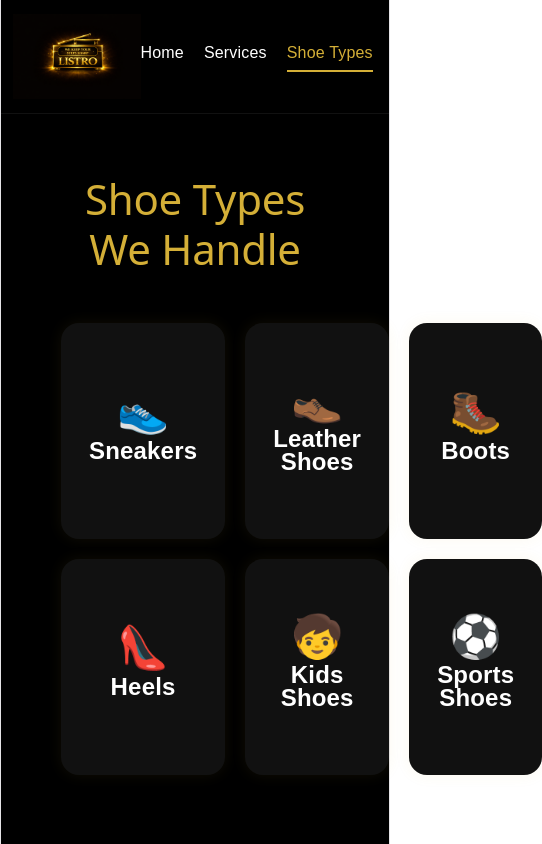
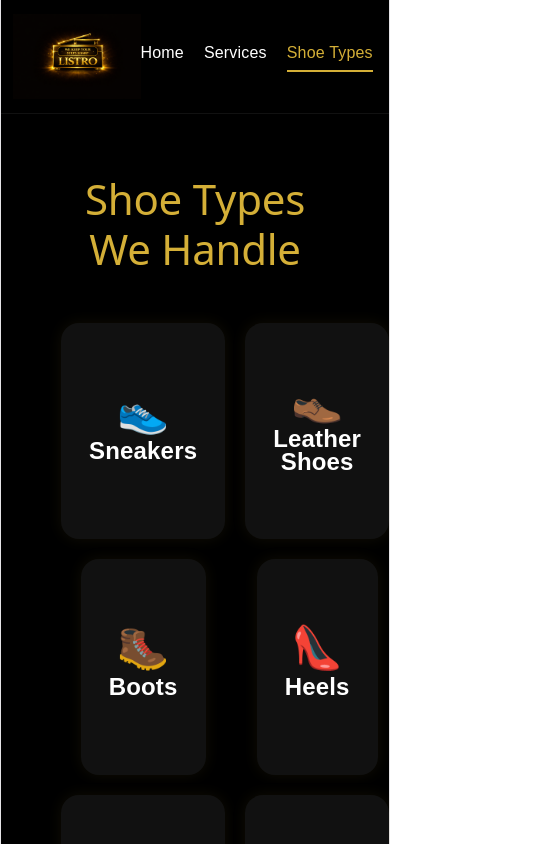
Before and after one commit to elnat502/listro-website, a React (Vite) app: page / in a window 390 px wide. Both pictures are taken after a click on the element "Shoe Types". Shown: the top 844 px of the page, 542 px wide, since content can reach past the window. Built offline with nearby package versions, Linux system fonts and the light colour scheme.

Commit message:
shoe types mobile fixed

```diff
--- a/src/App.jsx
+++ b/src/App.jsx
@@ -655,9 +655,10 @@ href="https://wa.me/971506221783?text=Hello%20Listro,%0A%0AI%20would%20like%20to
 
           <div
             style={{
-              display: "grid",
-             gridTemplateColumns: "repeat(3, 1fr)",
-              gap: "20px",
+           display: "grid",
+gridTemplateColumns: window.innerWidth < 768 ? "repeat(2, 1fr)" : "repeat(3, 1fr)",
+gap: "20px",
+justifyItems: "center",
             }}
           >
             {shoeTypes.map((item, index) => (
```
